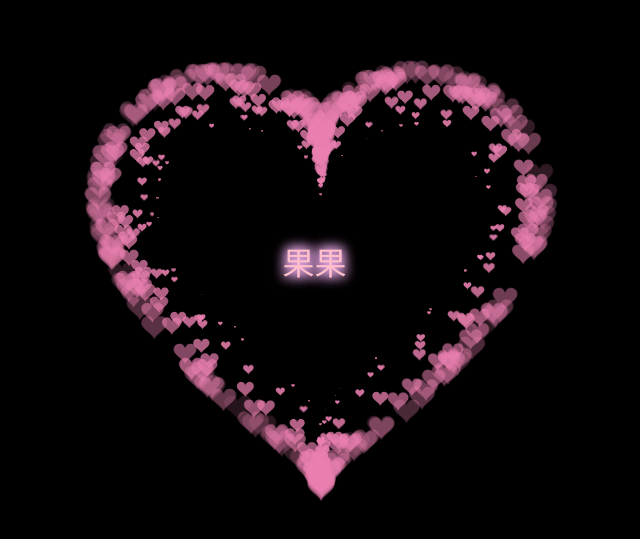
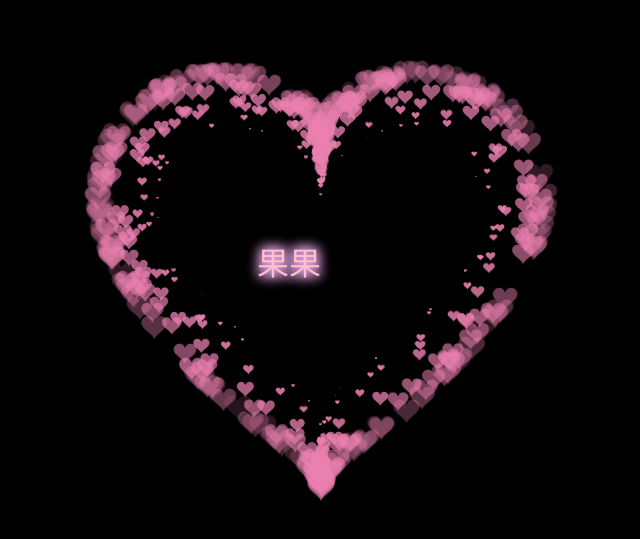
Before and after one commit to Tyrane926/Guoguo-s-exclusive-heart-code, a plain HTML site: page index.html in a window 1280 px wide. Shown: the part 123-662 px from the top of the page, without its empty margins (319-959 px from the left). Drawn offline with Linux system fonts and the light colour scheme.

Commit message:
Update index.html

```diff
--- a/index.html
+++ b/index.html
@@ -29,7 +29,7 @@ canvas {
 	  .box{
 		  position: absolute;
 		  top: 48%;
-		  left: 47%;
+		  left: 45%;
 		  -webkit-transform: translateY(-50%);
 		  -ms-transform: translateY(-50%);
 		  -o-transform: translateY(-50%);
```
